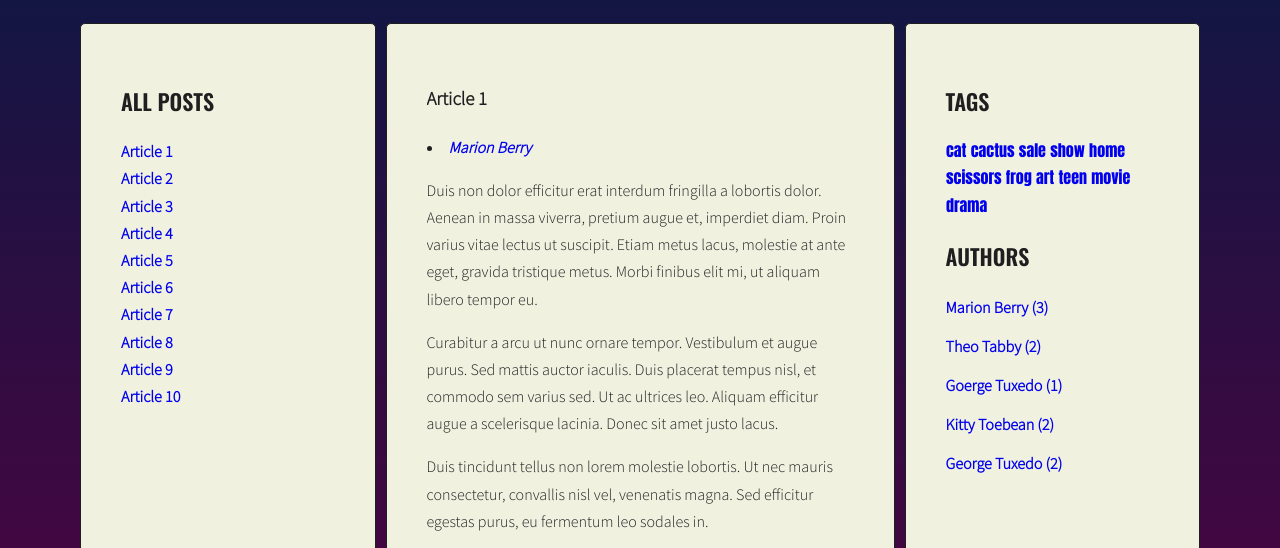
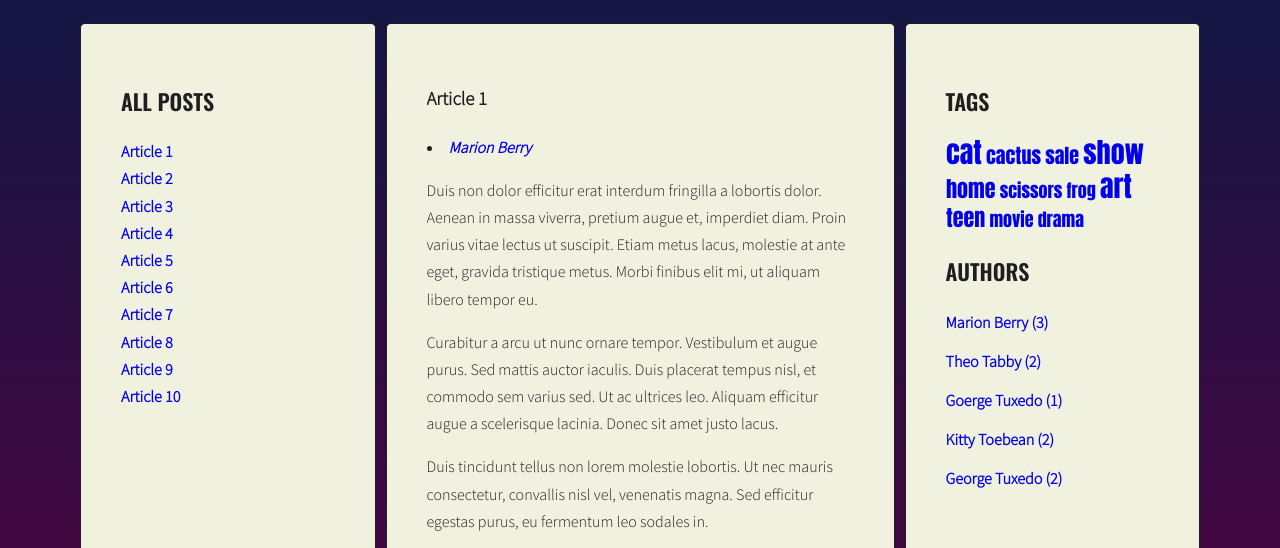
Before and after one commit to AnOlbr/javascript-blog, a website: page index.html in a window 1280 px wide. Shown: the part 220-768 px from the top of the page. Drawn offline with nearby package versions, Linux system fonts and the light colour scheme.

Commit message:
Fix handlebars

```diff
--- a/index.html
+++ b/index.html
@@ -212,7 +212,12 @@
     </script>
     <script id="template-tag-cloud-link" type="text/x-handlebars-template">
         {{#each tags}}
-        <li><a href="#tag-{{ tag }} class={{className}}"><span>{{ tag }}</span></a></li>
+        <li><a href="#tag-{{ tag }}" class="{{className}}"><span>{{ tag }}</span></a></li>
+        {{/each}}
+    </script>
+        <script id="template-authors-list-link" type="text/x-handlebars-template">
+        {{#each authors}}
+        <li><a href="#author-{{ name }}"><span>{{ name }} ({{count}})</span></a></li>
         {{/each}}
     </script>
     <script src="https://cdnjs.cloudflare.com/ajax/libs/handlebars.js/4.1.0/handlebars.min.js"></script>
--- a/js/script.js
+++ b/js/script.js
@@ -5,7 +5,8 @@
     articleLink: Handlebars.compile(document.querySelector('#template-article-link').innerHTML),
     tagLink: Handlebars.compile(document.querySelector('#template-tag-link').innerHTML),
     authorLink: Handlebars.compile(document.querySelector('#template-author-link').innerHTML),
-    tagCloudLink: Handlebars.compile(document.querySelector('#template-tag-cloud-link').innerHTML)
+    tagCloudLink: Handlebars.compile(document.querySelector('#template-tag-cloud-link').innerHTML),
+    authorsListLink: Handlebars.compile(document.querySelector('#template-authors-list-link').innerHTML)
   }
 
   const titleClickHandler = function () {
@@ -247,16 +248,21 @@
     /* [NEW] create variable for all links HTML code */
     const authorParams = calculateTagsParams(allAuthors);
     //console.log('authorsParams:', authorParams);
-    let allAuthorsHTML = '';
+    const allAuthorsData = {authors: []};
 
     /* [NEW] START LOOP: for each tag in allTags: */
     for (let author in allAuthors) {
       /* [NEW] generate code of a link and add it to allTagsHTML */
-      allAuthorsHTML += '<li><a href="#author-' + author + '">' + author + ' (' + allAuthors[author] + ')</a></li> ';
+      //allAuthorsHTML += '<li><a href="#author-' + author + '">' + author + ' (' + allAuthors[author] + ')</a></li> ';
+      allAuthorsData.authors.push({
+        name: author,
+        count: allAuthors[author]
+      });
       /* [NEW] END LOOP: for each tag in allTags: */
     }
+    console.log(allAuthorsData);
     /*[NEW] add HTML from allAuthorsHTML to authorList */
-    authorList.innerHTML = allAuthorsHTML;
+    authorList.innerHTML = templates.authorsListLink(allAuthorsData);
   };
 
   generateAuthors();
```
